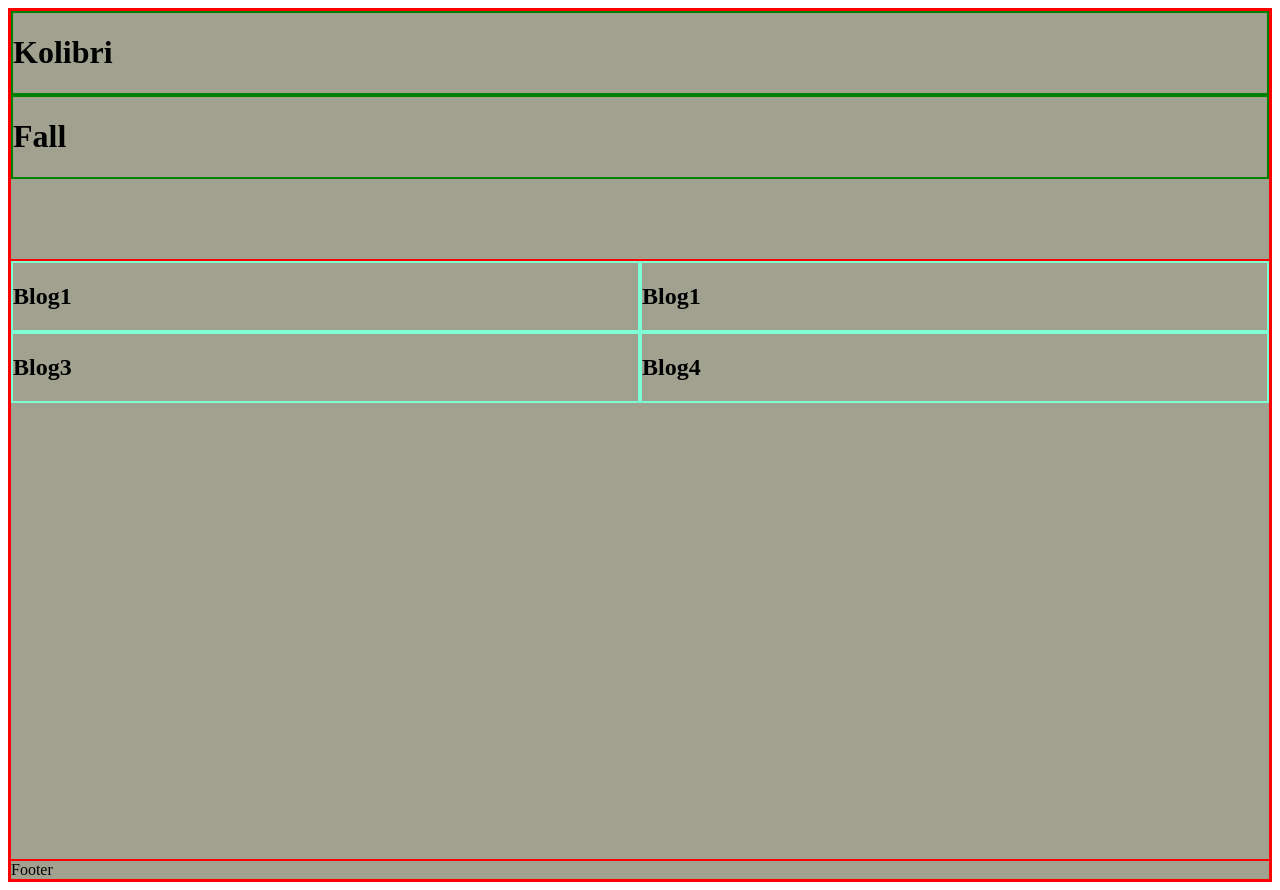
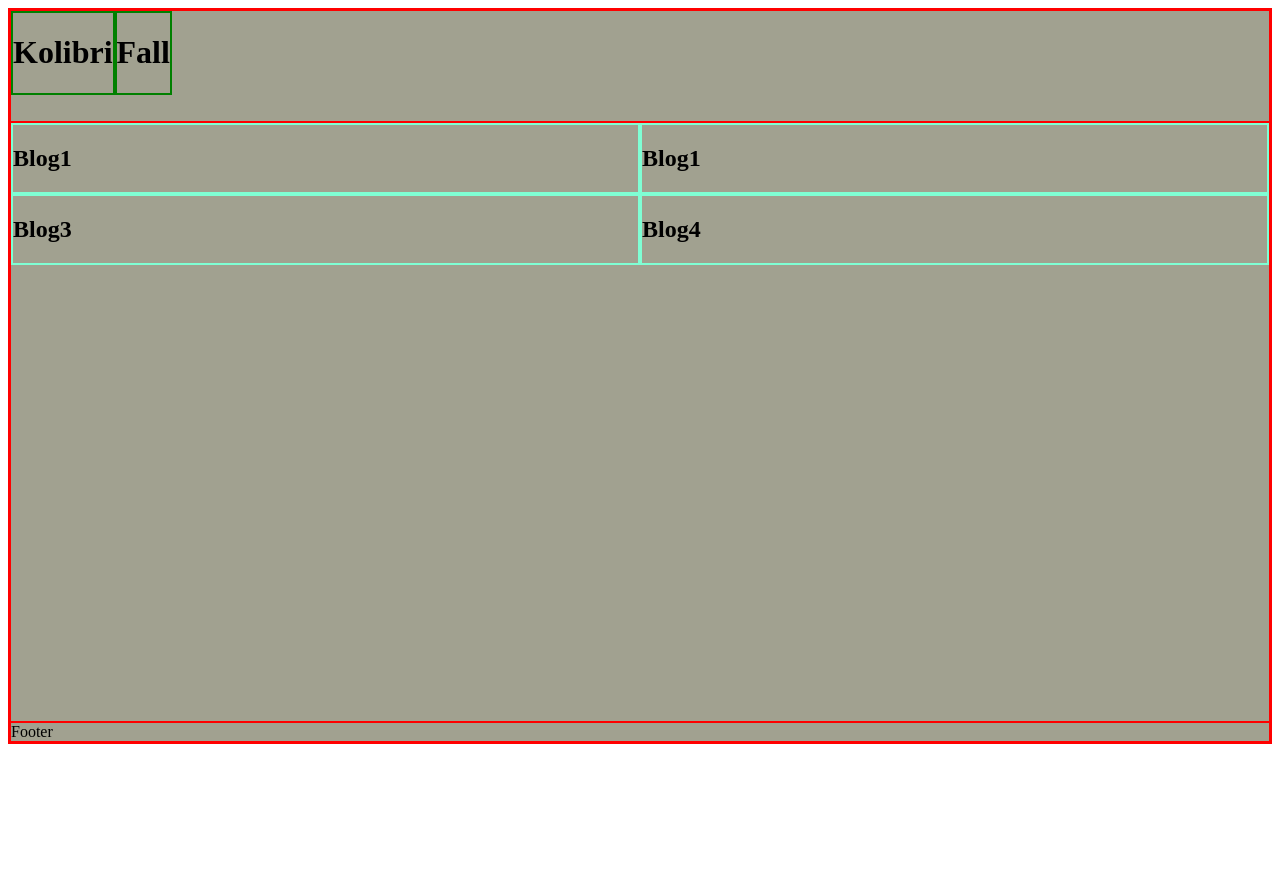
Before and after one commit to carloscastillom/Web-Development, a plain HTML site: page 2.BlogCC/indexw.html in a window 1280 px wide. After the commit the page ends 800 px from the top, so only its background shows below. Drawn offline with Linux system fonts and the light colour scheme.

Commit message:
Add files via upload

```diff
--- a/2.BlogCC/css/style.css
+++ b/2.BlogCC/css/style.css
@@ -1,6 +1,6 @@
 .container{
     display:grid;
-    grid-template-rows: 250px 600px;
+    grid-template-rows: 7em 600px;
     /* grid-template-columns: repeat(3, 1fr); */
     /* Initially each element has its own row for small screens */
     grid-template-areas:
@@ -21,7 +21,8 @@
 
 
   .nestedflexBox{
-    display: inline-flexbox;
+    display: flex;
+    flex-flow: row wrap;
     grid-template-rows: 50% 50%;
   }
   .nestedflexBox > *{
@@ -49,7 +50,7 @@
   @media(min-width:900px) {
   .container{
         display:grid;
-        grid-template-rows: 250px 600px;
+        grid-template-rows: 7em 600px;
         grid-template-areas:
         "hd"
         "main"
```
